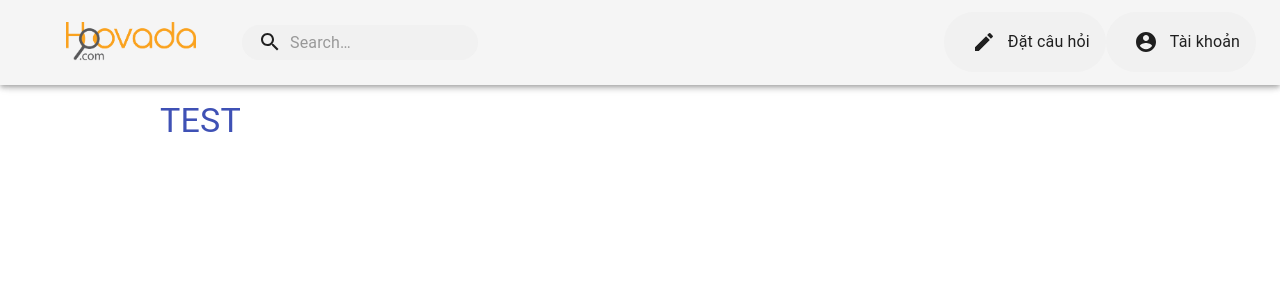
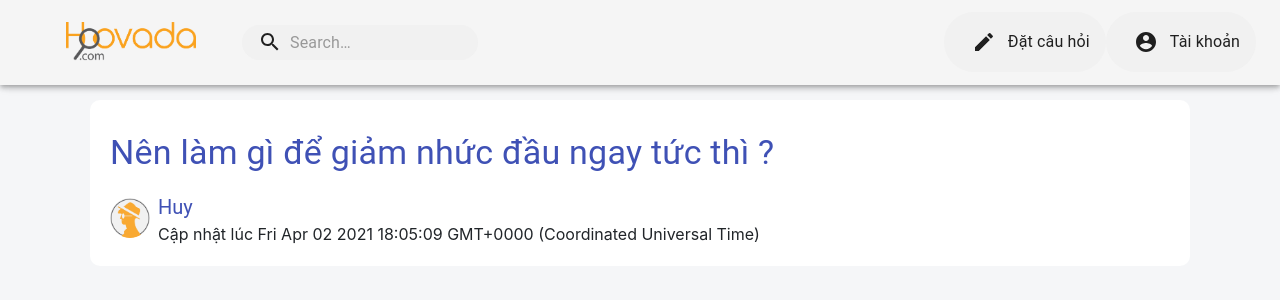
Before and after one commit to meepawn2019/Project_client, a React (Create React App) app: page /answer/1 in a window 1280 px wide. Shown: the top 300 px of the page. Built offline with nearby package versions, Linux system fonts and the light colour scheme.

Commit message:
fix form

```diff
--- a/src/components/Editor/Editor.js
+++ b/src/components/Editor/Editor.js
@@ -3,10 +3,12 @@ import ReactQuill from "react-quill";
 import EditorToolbar, { modules, formats } from "./EditorToolbar";
 import "react-quill/dist/quill.snow.css";
 
-export const Editor = () => {
+export const Editor = (props) => {
+  const { onChange } = props;
   const [value, setValue] = useState(null);
   const handleChange = (value) => {
     setValue(value);
+    onChange(value);
   };
   return (
     <div className="text-editor">
--- a/src/components/Modal/QuestionModal.js
+++ b/src/components/Modal/QuestionModal.js
@@ -100,20 +100,19 @@ export default function QuestionModal(props) {
   };
 
   function handleQuestion(v) {
-    setQuestion(v);
-    setFormData({ ...formData, question: v });
+    setQuestion(v.target.value);
+    setFormData({ ...formData, question: v.target.value });
   }
 
   function handleDetailQuestion(v) {
+    console.log(v);
     setDetailQuestion(v);
     setFormData({ ...formData, detailQuestion: v });
-    console.log(formData);
   }
 
   function handleTagChange(v) {
     setTagOption(v);
     setFormData({ ...formData, tag: v });
-    console.log(formData);
   }
 
   function onSubmitForm() {
@@ -163,6 +162,7 @@ export default function QuestionModal(props) {
             label="Outlined"
             variant="outlined"
             placeholder="Bắt đầu bằng câu hỏi tại sao vì sao ..."
+            onChange={handleQuestion}
           />
         </FormControl>
 
--- a/src/pages/Answer/Answer.js
+++ b/src/pages/Answer/Answer.js
@@ -3,36 +3,86 @@ import { useParams } from "react-router-dom";
 import { makeStyles } from "@material-ui/styles";
 import Link from "@material-ui/core/Link";
 import Typography from "@material-ui/core/Typography";
+import Avatar from "@material-ui/core/Avatar";
+import "bootstrap/dist/css/bootstrap.min.css";
 
 const useStyles = makeStyles({
+  main: {
+    paddingTop: "100px",
+    minHeight: "100vh",
+    backgroundColor: "#f5f6f8",
+    height: "100%",
+  },
   container: {
     maxWidth: "960px",
     marginLeft: "auto",
     marginRight: "auto",
+    paddingLeft: "20px",
+    paddingRight: "20px",
+    "@media (min-width: 1200px)": {
+      maxWidth: "1140px",
+    },
   },
   root: {
     borderRadius: "10px",
     backgroundColor: "#fff",
-    maxWidth: "800px",
-    top: "100px",
-    position: "absolute",
     width: "100%",
+    margin: "0px",
+    padding: "20px",
+  },
+  title: {
+    marginTop: "12px",
+  },
+  profileLink: {
+    fontSize: "20px",
   },
 });
 
 export default function Answer() {
   const { answer } = useParams();
-  const question = "TEST";
+  const question = "Nên làm gì để giảm nhức đầu ngay tức thì ?";
   const classes = useStyles();
   useEffect(() => {
     console.log(answer);
   }, [answer]);
+  const date = new Date();
+  const fakeUser = {
+    avatarUrl: "/customer_avatar.png",
+    userName: "Huy",
+    id: "12345",
+  };
   return (
-    <div className={classes.container}>
-      <div className={classes.root}>
-        <Typography variant="h4" gutterBottom>
-          <Link href="#">{question}</Link>
-        </Typography>
+    <div className={classes.main}>
+      <div className={classes.container}>
+        <div className={classes.root}>
+          <div className={classes.title}>
+            <Typography variant="h4" gutterBottom>
+              <Link href="#">{question}</Link>
+            </Typography>
+          </div>
+          <div>
+            <div className="mt-2 d-flex justify-content-between align-items-center">
+              <div className="mt-1 d-flex align-items-center mr-4 mr-md-0">
+                <Avatar alt="Remy Sharp" src={fakeUser.avatarUrl} />
+                <div className="ml-2">
+                  <Typography variant="h5" gutterBottom className="mb-0">
+                    <Link
+                      className={classes.profileLink}
+                      href={`localhost:3000/profile/${fakeUser.id}`}
+                    >
+                      {fakeUser.userName}
+                    </Link>
+                  </Typography>
+                  <div>
+                    Cập nhật lúc&nbsp;
+                    <time datetime="1618903264000">{date.toString()}</time>
+                  </div>
+                </div>
+              </div>
+            </div>
+            <div></div>
+          </div>
+        </div>
       </div>
     </div>
   );
```
